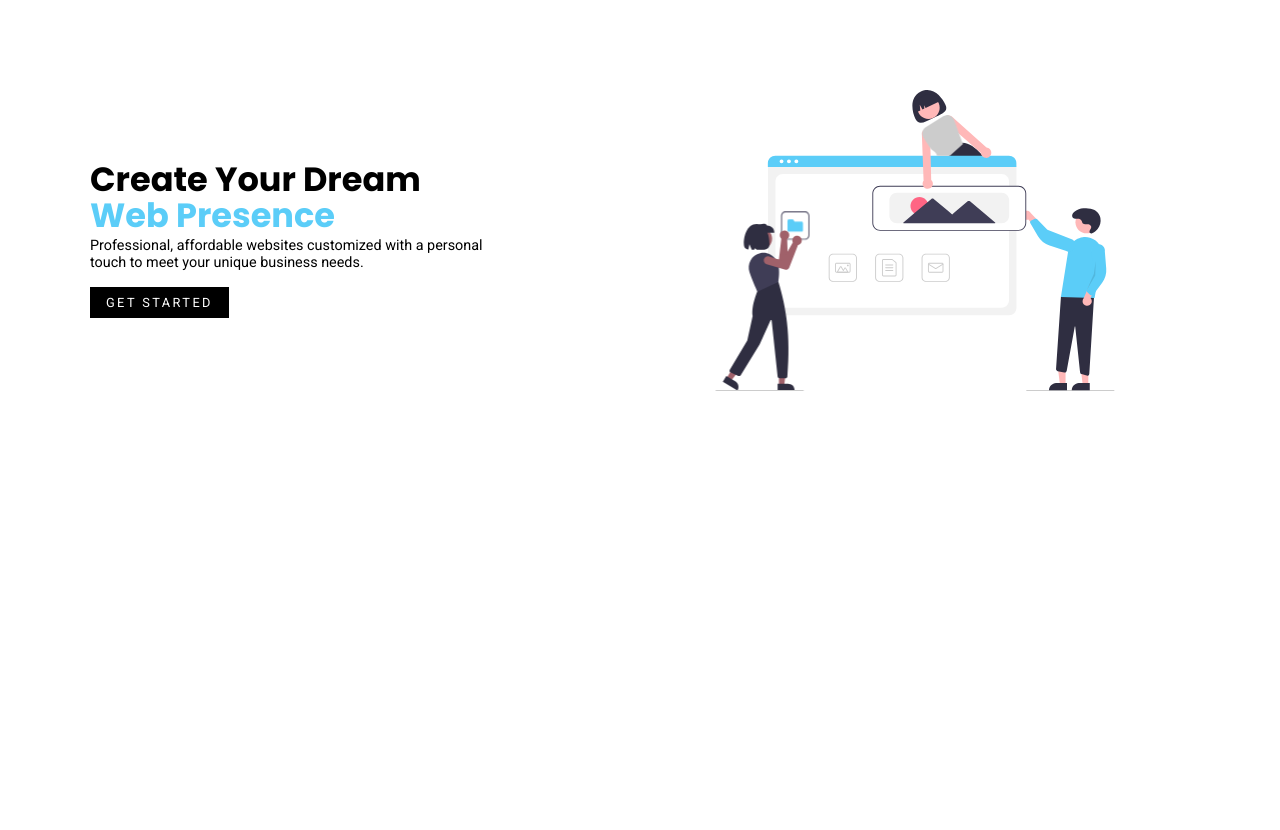
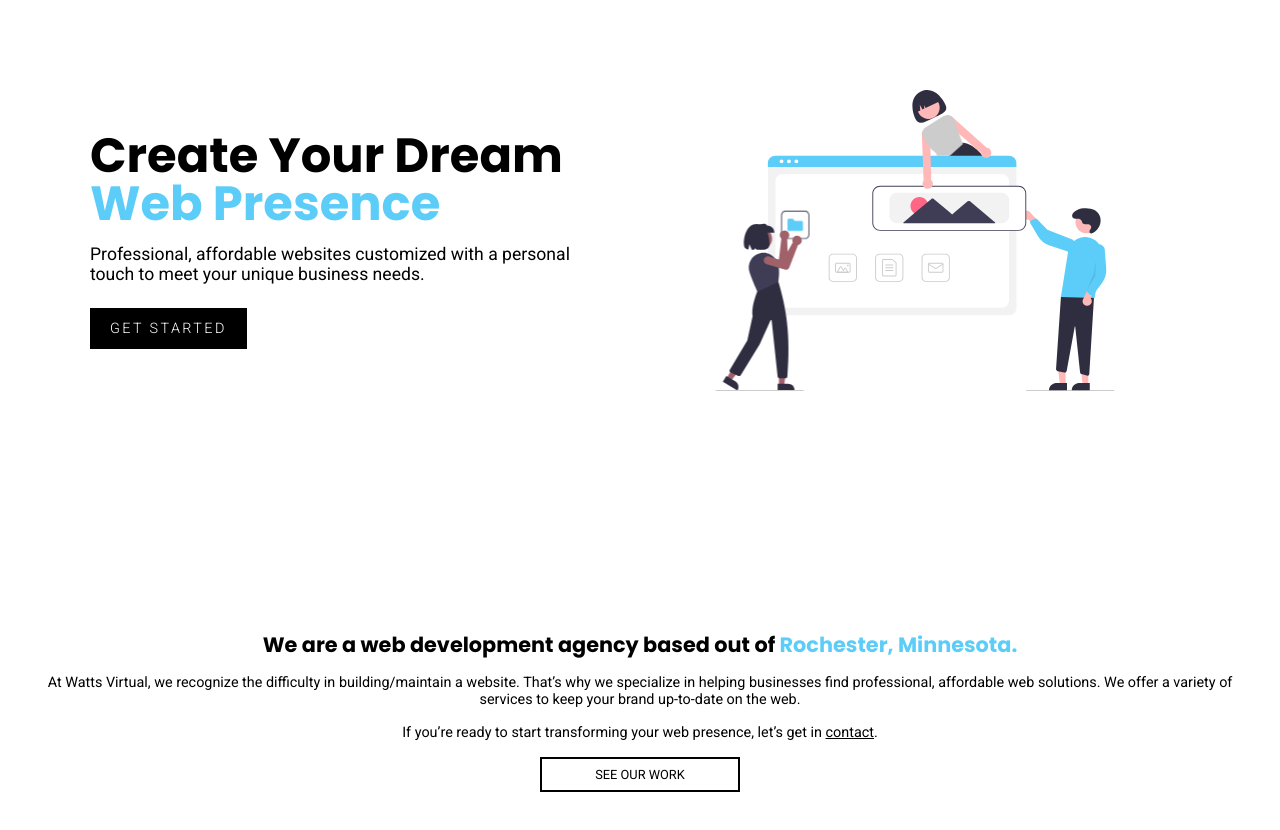
Before and after one commit to JaymanW/watts-virtual, a React (Create React App) app: page / in a window 1280 px wide. Shown: the part 200-1030 px from the top of the page. Before the commit the page ends 800 px from the top, so only its background shows below. Built offline with nearby package versions, Linux system fonts and the light colour scheme.

Commit message:
about mobile

```diff
--- a/package.json
+++ b/package.json
@@ -9,7 +9,9 @@
     "hamburger-react": "^2.4.1",
     "node-sass": "^6.0.1",
     "react": "^17.0.2",
+    "react-animations": "^1.0.0",
     "react-dom": "^17.0.2",
+    "react-reveal": "^1.2.2",
     "react-scripts": "4.0.3",
     "styled-components": "^5.3.0",
     "web-vitals": "^1.1.2"
--- a/src/App.js
+++ b/src/App.js
@@ -4,6 +4,7 @@
 import Sidebar from './components/Sidebar'
 import Header from './components/Header'
 import Landing from './components/Landing'
+import About from './components/About'
 
 function App() {
   const [windowWidth, setWindowWidth] = useState(null);
@@ -34,7 +35,7 @@
       <Sidebar isOpen={isOpen} onBurger={handleOpen} />
       <Header windowWidth={windowWidth} onBurger={handleOpen} isOpen={isOpen} />
       <Landing />
-      {/* ABOUT */}
+      <About />
       {/* SERVICES */}
       {/* OUR WORK */}
       {/* CONTACT */}
--- /dev/null
+++ b/src/components/About/About.scss
@@ -0,0 +1,47 @@
+@import '../../config';
+
+#About {
+    // border: 2px solid #000;
+    padding-top: 2rem;
+    padding-bottom: 3rem;
+
+
+    .About-wrapper {
+        text-align: center;
+        width: 95%;
+        margin: 0 auto;
+
+        h2 {
+            font-family: "Poppins", sans-serif;
+            font-size: 1.3rem;
+            line-height: 1.6rem;
+
+            span {
+                color: $primary;
+            }
+        }
+
+        p {
+            font-family: "Roboto", sans-serif;
+            font-size: 0.9rem;
+            margin-top: 1rem;
+
+            a {
+                color: #000;
+            }
+        }
+
+        .about-btn {
+            margin: 0 auto;
+            font-size: 0.8rem;
+            font-family: "Roboto", sans-serif;
+            max-width: 200px;
+            text-decoration: none;
+            display: block;
+            margin-top: 1rem;
+            color: #000;
+            border: 2px solid #000;
+            padding: 0.5rem 1rem;
+        }
+    }
+}
--- /dev/null
+++ b/src/components/About/index.js
@@ -0,0 +1,23 @@
+import React from 'react'
+import './About.scss'
+
+import { Fade } from 'react-reveal'
+
+
+function About() {
+
+    return (
+        <div id="About">
+            <div className="About-wrapper">
+                <Fade duration="2000">
+                    <h2>We are a web development agency based out of <span>Rochester, Minnesota.</span></h2>
+                </Fade>
+                <p>At Watts Virtual, we recognize the difficulty in building/maintain a website. That’s why we specialize in helping businesses find professional, affordable web solutions. We offer a variety of services to keep your brand up-to-date on the web.</p>
+                <p>If you’re ready to start transforming your web presence, let’s get in <a href="#">contact</a>.</p>
+                <a className="about-btn" href="#">SEE OUR WORK</a>
+            </div>
+        </div>
+    )
+}
+
+export default About
--- a/src/components/Header/index.js
+++ b/src/components/Header/index.js
@@ -21,7 +21,7 @@
                                 <a href="#">About Us</a>
                             </li>
                             <li>
-                                <a href="#">Our Features</a>
+                                <a href="#">Our Services</a>
                             </li>
                             <li>
                                 <a href="#">Our Work</a>
--- a/src/components/Landing/Landing.scss
+++ b/src/components/Landing/Landing.scss
@@ -45,6 +45,13 @@
                 letter-spacing: 0.15rem;
                 color: #fff;
                 text-decoration: none;
+                font-weight: 300;
+                transition: all 0.2s ease-in-out;
+
+                &:hover {
+                    background: rgba(0, 0, 0, 0.8);
+
+                }
             }
         }
     }
@@ -104,3 +111,58 @@
         }
     }
 }
+
+@media only screen and (min-width: 992px) {
+    .Landing {
+        margin-top: 10vh;
+
+        .Landing-wrapper {
+            margin: 0 auto;
+            height: 90vh;
+            width: 90%;
+            max-width: 1100px;
+            display: flex;
+            flex-direction: row;
+            align-items: center;
+            justify-content: space-between;
+            // border: 2px solid red;
+
+            .Landing-text {
+                width: 50%;
+                text-align: left;
+                max-width: 500px;
+
+                h2 {
+                    font-family: "Poppins", sans-serif;
+                    line-height: 3rem;
+                    font-size: 3rem;
+
+                    span {
+                        color: $primary;
+                        display: block;
+                    }
+                }
+
+                p {
+                    margin-top: 1rem;
+                    font-family: "Roboto", sans-serif;
+                    font-size: 1.1rem;
+                }
+
+                a {
+                    font-size: 0.9rem;
+                    display: inline-block;
+                    max-width: 200px;
+                    margin-top: 1.5rem;
+                    background: #000;
+                    border: none;
+                    padding: 0.75rem 1.25rem;
+                    font-family: "Roboto", sans-serif;
+                    letter-spacing: 0.15rem;
+                    color: #fff;
+                    text-decoration: none;
+                }
+            }
+        }
+    }
+}
--- a/src/components/Landing/index.js
+++ b/src/components/Landing/index.js
@@ -1,5 +1,6 @@
 import React from 'react'
 import './Landing.scss'
+import { Fade } from 'react-reveal'
 
 import LandingGraphic from '../LandingGraphic'
 
@@ -7,11 +8,13 @@
     return (
         <div className="Landing">
             <div className="Landing-wrapper">
-                <div className="Landing-text">
-                    <h2>Create Your Dream <span>Web Presence</span></h2>
-                    <p>Professional, affordable websites customized with a personal touch to meet your unique business needs.</p>
-                    <a href="#">GET STARTED</a>
-                </div>
+                <Fade bottom duration={1000}>
+                    <div className="Landing-text">
+                        <h2>Create Your Dream <span>Web Presence</span></h2>
+                        <p>Professional, affordable websites customized with a personal touch to meet your unique business needs.</p>
+                        <a href="#">GET STARTED</a>
+                    </div>
+                </Fade>
                 <LandingGraphic />
             </div>
         </div>
--- a/src/components/Sidebar/index.js
+++ b/src/components/Sidebar/index.js
@@ -8,6 +8,7 @@
             <SidebarWrapper>
                 <SidebarMenu>
                     <SidebarLink href="#About" onClick={props.onBurger} >About Us</SidebarLink>
+                    <SidebarLink href="#Services" onClick={props.onBurger} >Our Services</SidebarLink>
                     <SidebarLink href="#Work" onClick={props.onBurger} >Our Work</SidebarLink>
                     <SidebarLink href="#Contact" onClick={props.onBurger} className="contact-btn" style={{color: '#fff'}}>Contact Us</SidebarLink>
                 </SidebarMenu>
```
Also changed, not shown: public/aboutBackground.png (added), 1 other file (tests, documents, lock files or other folders).
